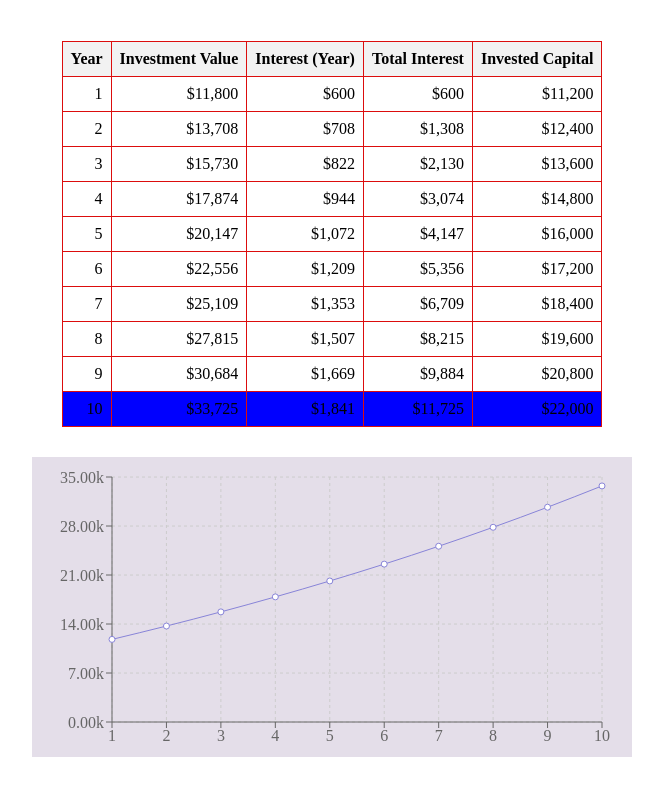
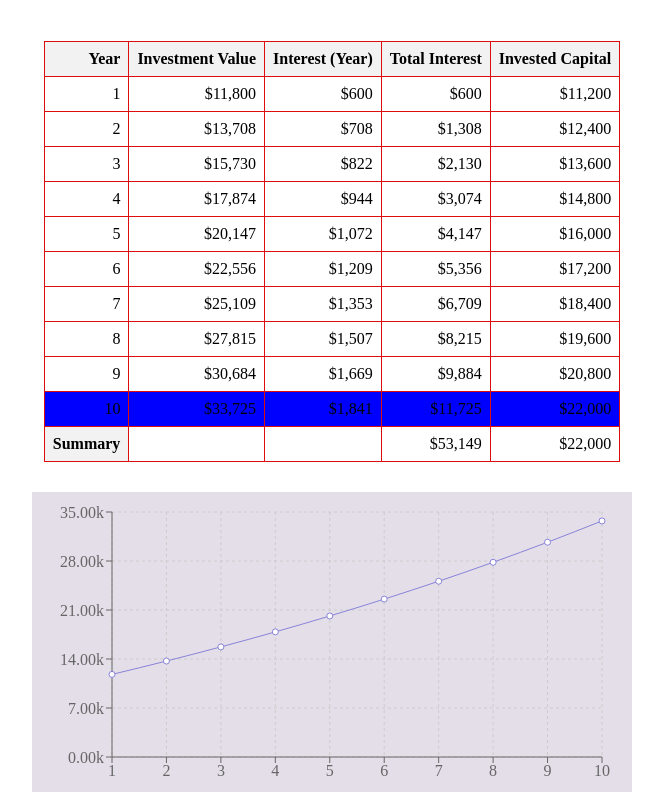
Before and after one commit to youweb3/investment-calc, a React (Vite) app: page / in a window 1280 px wide. Shown: the part 484-1284 px from the top of the page, without its empty margins (308-971 px from the left). Before the commit the page ends 1249 px from the top, so only its background shows below. Built offline with nearby package versions, Linux system fonts and the light colour scheme.

Commit message:
Added_summary section_showing total invested  & interest
Added a summary section at the bottom of the table showing the total invested amount and the total interest earned.
shows total invested amount (from last year) and total interest (sum of all years)

```diff
--- a/src/components/OutputData.jsx
+++ b/src/components/OutputData.jsx
@@ -5,7 +5,7 @@ import { calculateInvestmentResults } from '../util/investments';
 import { LineChart, Line, XAxis, YAxis, Tooltip, CartesianGrid } from 'recharts';
 
 const OutputData = ({ inputValue, formatter }) => {
-     // Call the function to calculate investment data based on user input
+    // Call the function to calculate investment data based on user input
     const resultData = calculateInvestmentResults({
         initialInvestment: +inputValue.initialInvestment,// Convert string to number
         annualInvestment: +inputValue.annualInvestment,
@@ -13,10 +13,10 @@ const OutputData = ({ inputValue, formatter }) => {
         duration: +inputValue.duration
     });
 
-     // Find the maximum interest value for highlighting
+    // Find the maximum interest value for highlighting
     const maxInterest = Math.max(...resultData.map(data => data.interest));
 
-     // Find the maximum investment value for scaling the chart axis
+    // Find the maximum investment value for scaling the chart axis
     const maxValue = Math.max(...resultData.map(data => data.investmentValue));
 
     // Function to scale large numbers to k/M/B format
@@ -26,6 +26,16 @@ const OutputData = ({ inputValue, formatter }) => {
         if (maxValue >= 1_000) return (value / 1_000).toFixed(2) + 'k';
         return value;
     };
+
+
+    // Total interest: sum of each year's interest
+    const totalInterest = resultData.reduce((sum, item) => sum + item.totalInterest, 0);//sum all year together
+
+    // Total invested: sum of each year's invested capital
+    // const totalInvest = resultData.reduce((sum, item) => sum + item.investedCapital, 0);
+
+
+
 
     return (
         <div className='output-container'>
@@ -50,6 +60,17 @@ const OutputData = ({ inputValue, formatter }) => {
                         </tr>
                     ))}
                 </tbody>
+                {/* Summary Section */}
+                <tfoot>
+                    <tr>
+                        <th>Summary</th>
+                        <td></td>
+                        <td></td>
+                        {/* {<td>{formatter.format(resultData.reduce((sum, year) => sum + year.interest, 0))}</td>} */}
+                        {<td>{formatter.format(totalInterest)}</td>}
+                        <td>{formatter.format(resultData[resultData.length - 1].investedCapital)}</td>
+                    </tr>
+                </tfoot>
             </table>
 
             <div className='chart'>
@@ -62,7 +83,7 @@ const OutputData = ({ inputValue, formatter }) => {
                     <CartesianGrid strokeDasharray="3 3" />
                     <XAxis dataKey="year" />
                     <YAxis tickFormatter={scaleValue} tickCount={6}
-                        // label={{ value: 'Investment', angle: -90, position: 'insideLeft' }}
+                    // label={{ value: 'Investment', angle: -90, position: 'insideLeft' }}
                     />
                     <Tooltip formatter={(value) => formatter.format(value)} />
                     <Line type="monotone" dataKey="investmentValue" stroke="#8884d8" />
@@ -73,3 +94,19 @@ const OutputData = ({ inputValue, formatter }) => {
 };
 
 export default OutputData;
+
+//summary section:
+
+//<td>{formatter.format(resultData[resultData.length - 1].interest)}</td>
+//<td>{formatter.format(resultData[resultData.length - 1].investedCapital)}</td>
+//Summary row: shows total invested amount (from last year) and total interest (sum of all years)
+//Both methods give similar results, but reduce reads all years and takes slightly more time.
+//length - 1 means last elemnt of the array.
+//The resulting number may look very similar to the last row of the table, but the calculation was done with the actual total for each year.
+
+//the calculateInvestmentResults function itself calculates totalInterest and investedCapital
+// cumulatively,meaning the last year has the total interest and capital for the entire period.
+//So you don't need to reduce again to display the Summary row, because the last year has already done this.
+
+//reduce is only needed when you want to calculate the actual total for each year separately or if you want to do additional work with the data.
+//For the table and row Summary → Last year is enough and will show the correct number by itself.
```
